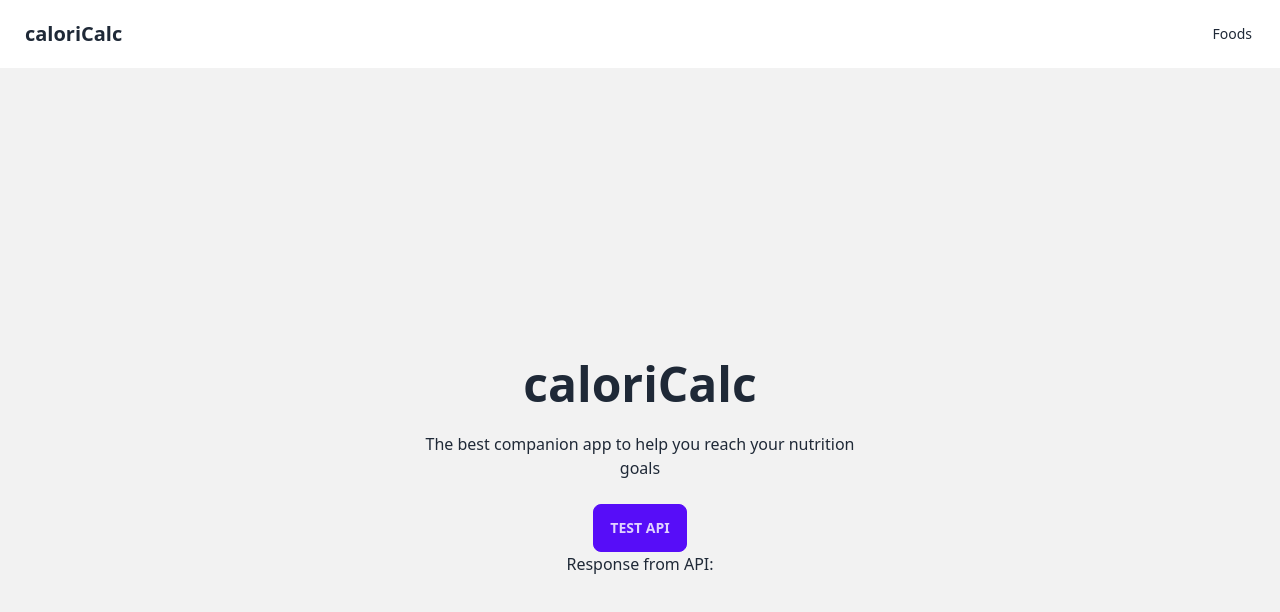
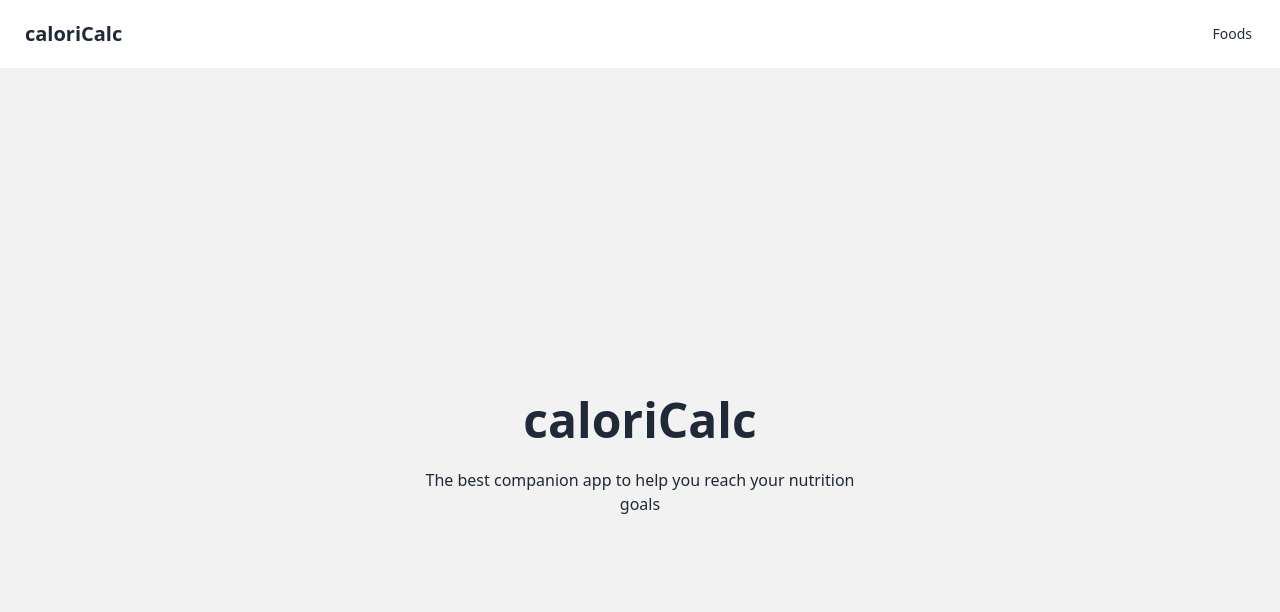
Before and after one commit to mstrlc/itu-project, a SvelteKit app in the folder caloricalc/: page / in a window 1280 px wide. Shown: the top 612 px of the page. Built offline with nearby package versions, Linux system fonts and the light colour scheme.

Commit message:
simplify landing page

```diff
--- a/caloricalc/src/routes/+page.svelte
+++ b/caloricalc/src/routes/+page.svelte
@@ -1,23 +1,8 @@
-<script>
-	var response = '';
-
-	async function testAPI() {
-		const res = await fetch('/api/test', {
-			method: 'GET'
-		});
-		const data = await res.json();
-		response = data.message + ' at ' + data.time;
-	}
-</script>
-
 <div class="hero min-h-screen bg-base-200">
 	<div class="hero-content text-center">
 		<div class="max-w-md">
 			<h1 class="text-5xl font-bold">caloriCalc</h1>
 			<p class="py-6">The best companion app to help you reach your nutrition goals</p>
-			<button class="btn btn-primary" on:click={testAPI}>Test API</button>
-			<p>Response from API:</p>
-			<p>{response}</p>
 		</div>
 	</div>
 </div>
```
